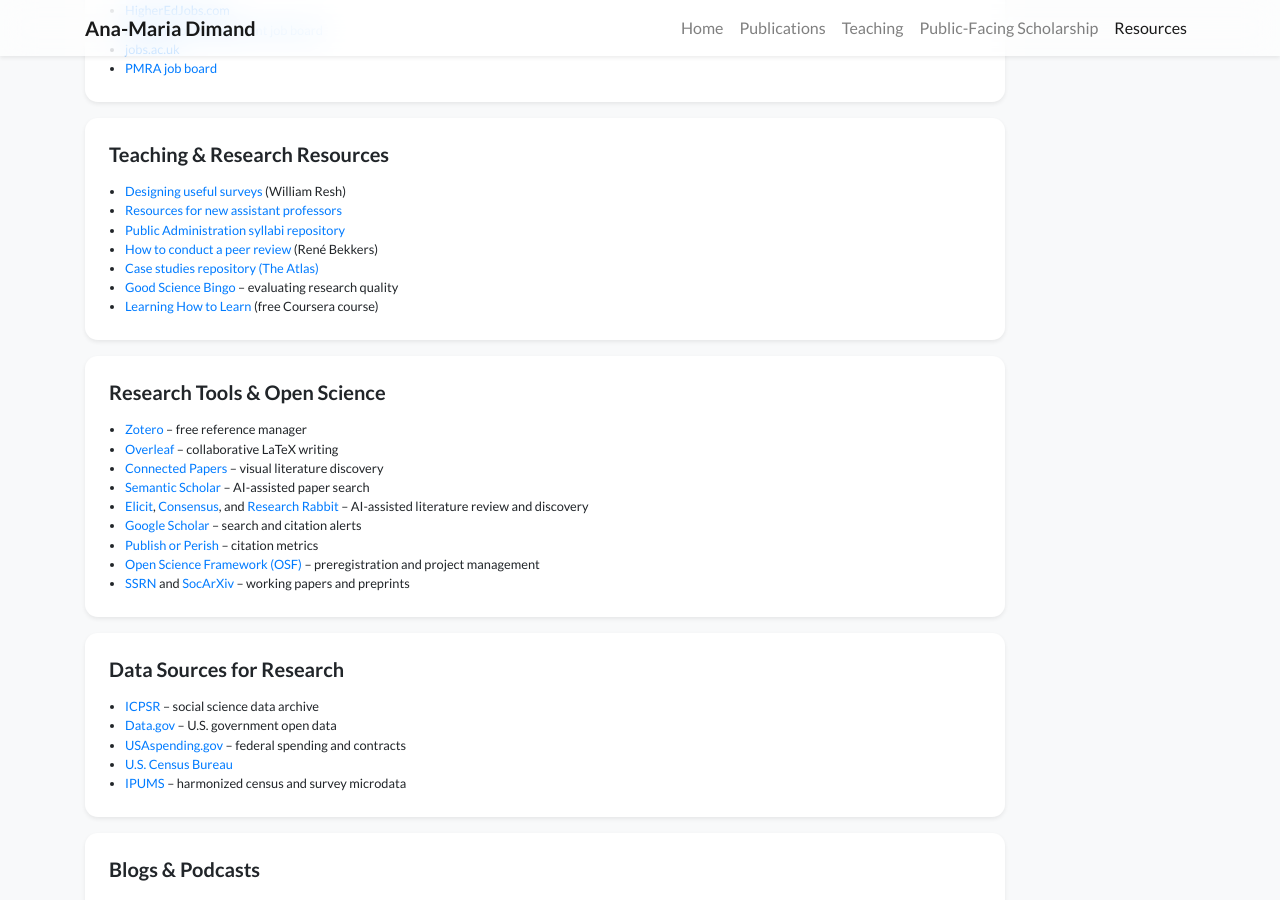
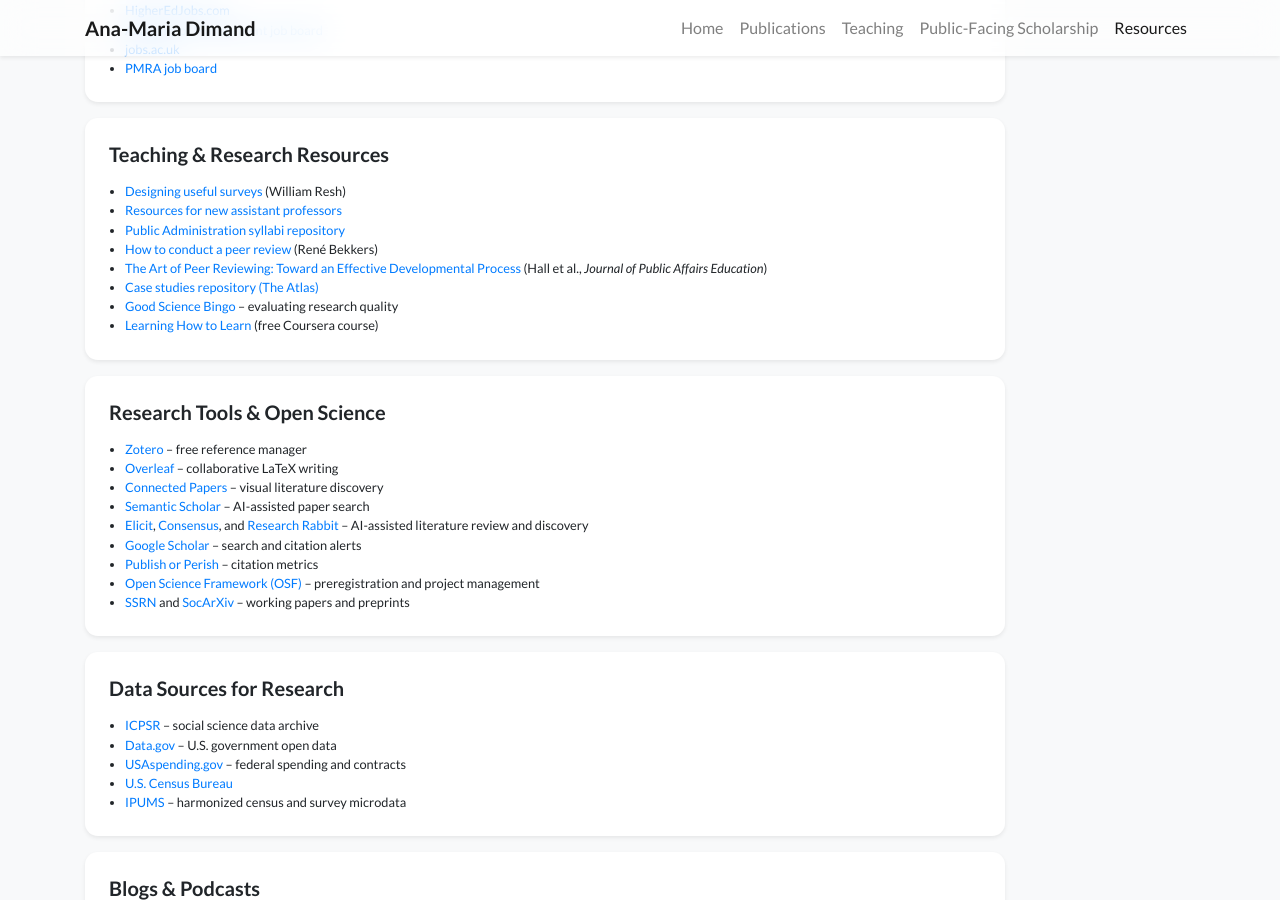
Before and after one commit to anamariadimand/anamariadimand.github.io, a Jekyll site: the page built from resources.html, in a window 1280 px wide and 900 px high, scrolled down 3087 px. Built offline with Jekyll 4.4.1, drawn with Linux system fonts in a browser that asks for light colours; nearby versions of some CDN libraries; a style sheet for code colours, icons or effects is not loaded.

Commit message:
Add 'The Art of Peer Reviewing' article to Resources
Co-Authored-By: Claude Opus 4.8 <noreply@anthropic.com>

```diff
--- a/resources.html
+++ b/resources.html
@@ -219,6 +219,7 @@ navbar_title: Resources
                     <li><a href="https://scatter.wordpress.com/2022/07/07/resources-for-new-assistant-professors/" target="_blank">Resources for new assistant professors</a></li>
                     <li><a href="https://www.pasyllabi.com/" target="_blank">Public Administration syllabi repository</a></li>
                     <li><a href="https://renebekkers.wordpress.com/peer-review/" target="_blank">How to conduct a peer review</a> (Ren&eacute; Bekkers)</li>
+                    <li><a href="https://journals.sagepub.com/doi/abs/10.1080/15236803.2019.1616657" target="_blank">The Art of Peer Reviewing: Toward an Effective Developmental Process</a> (Hall et al., <em>Journal of Public Affairs Education</em>)</li>
                     <li><a href="https://the-atlas.com/projects" target="_blank">Case studies repository (The Atlas)</a></li>
                     <li><a href="https://detectingbadscience.wordpress.com/good-science-bingo-2/" target="_blank">Good Science Bingo</a> &ndash; evaluating research quality</li>
                     <li><a href="https://www.coursera.org/learn/learning-how-to-learn" target="_blank">Learning How to Learn</a> (free Coursera course)</li>
```
